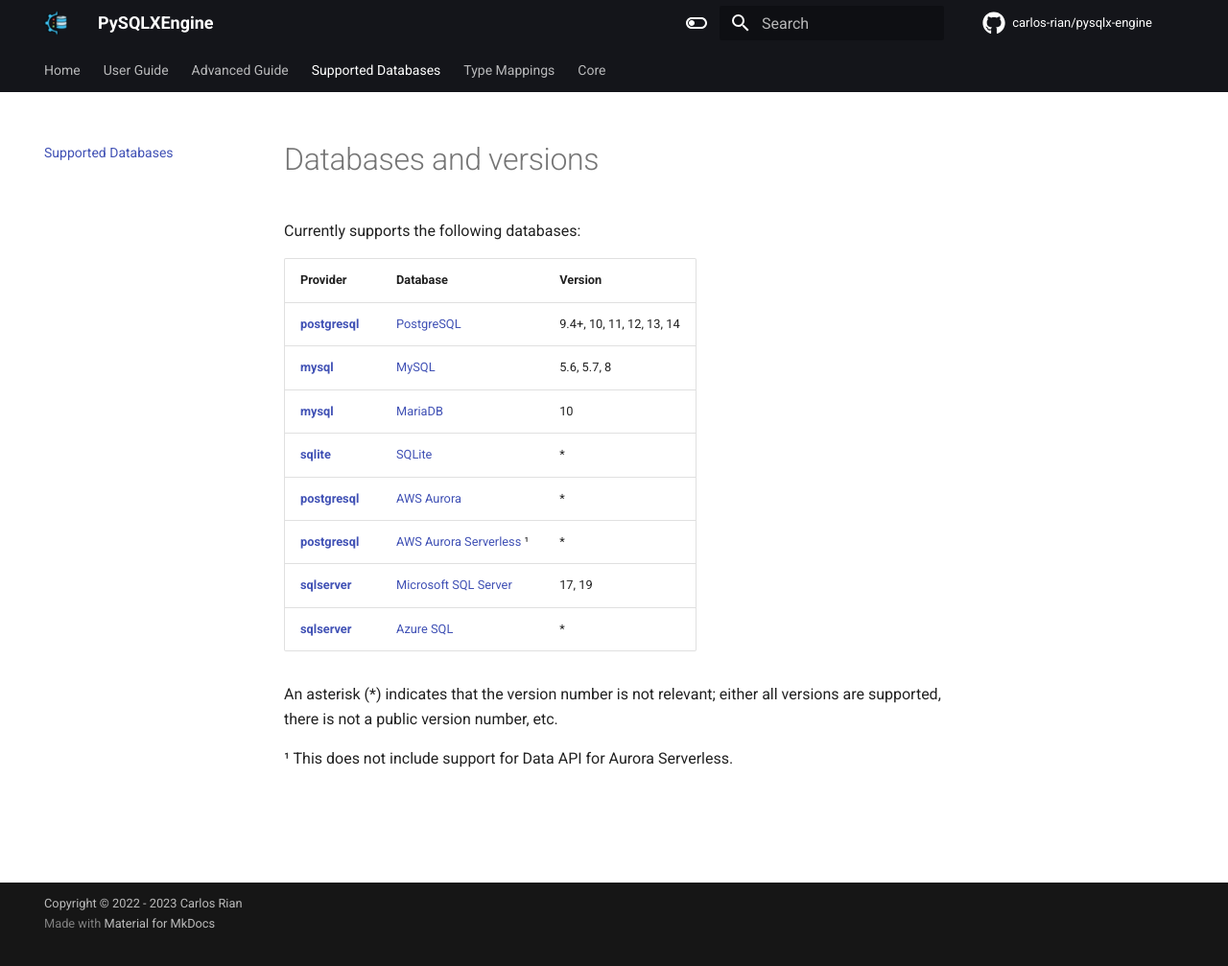
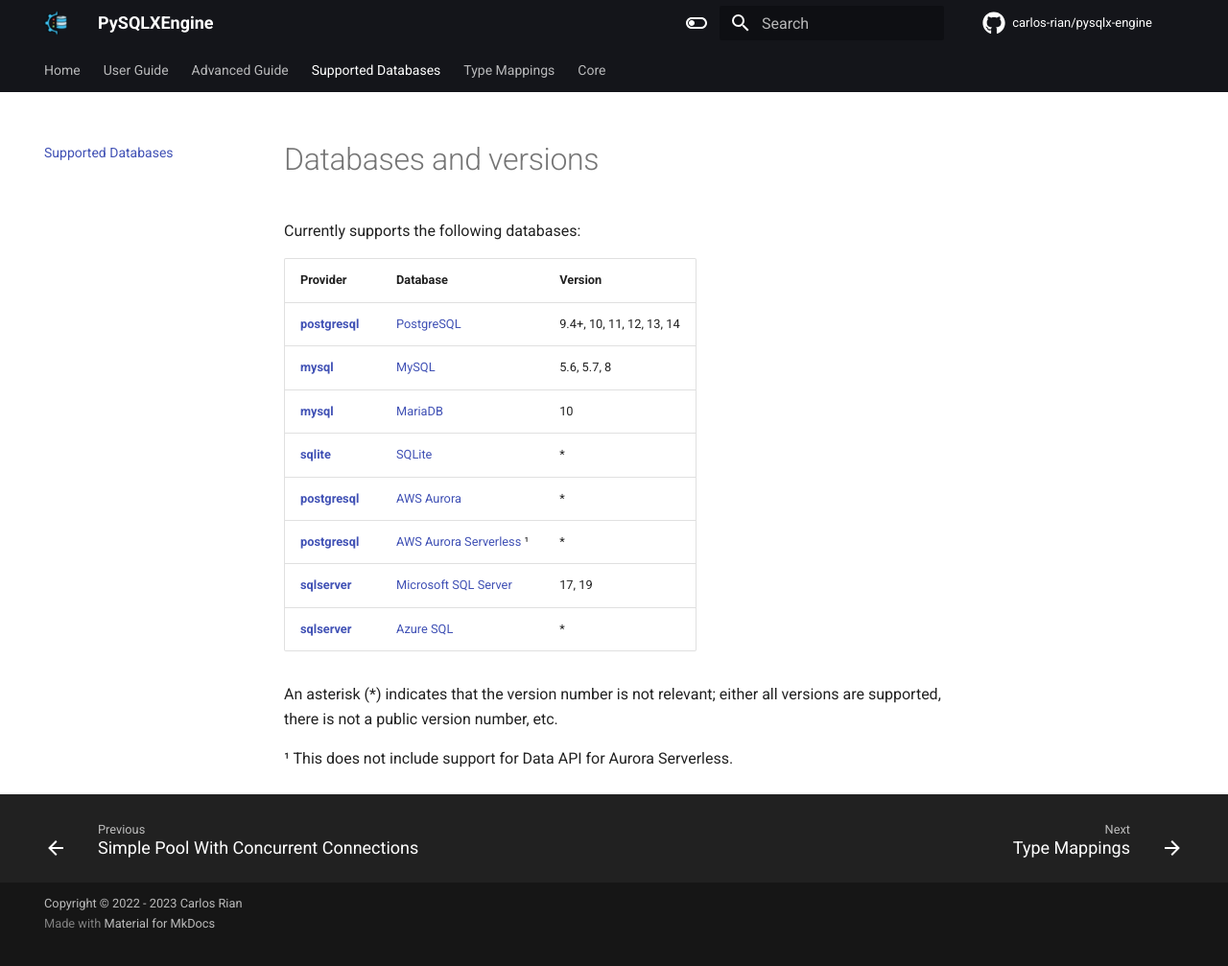
Before and after one commit to carlos-rian/pysqlx-engine, an MkDocs documentation site: the page built from docs/databases_and_versions.md, in a window 1280 px wide and 1017 px high. Shown: the top 1007 px of the window at 96% size. Built offline with MkDocs 1.6.1 and Material for MkDocs 9.7.7, drawn with Linux system fonts in a browser that asks for light colours; comment, search, counter and statistics services are not loaded.

Commit message:
add new features mkdocs

```diff
--- a/mkdocs.yml
+++ b/mkdocs.yml
@@ -34,10 +34,10 @@
     - navigation.top
     - navigation.instant
     - navigation.tracking
-    #- header.autohide
+    - header.autohide
 
     - navigation.tabs
-    #- navigation.tabs.sticky
+    - navigation.footer
   icon:
     repo: fontawesome/brands/github
   logo: img/favicon/icon.png
```
